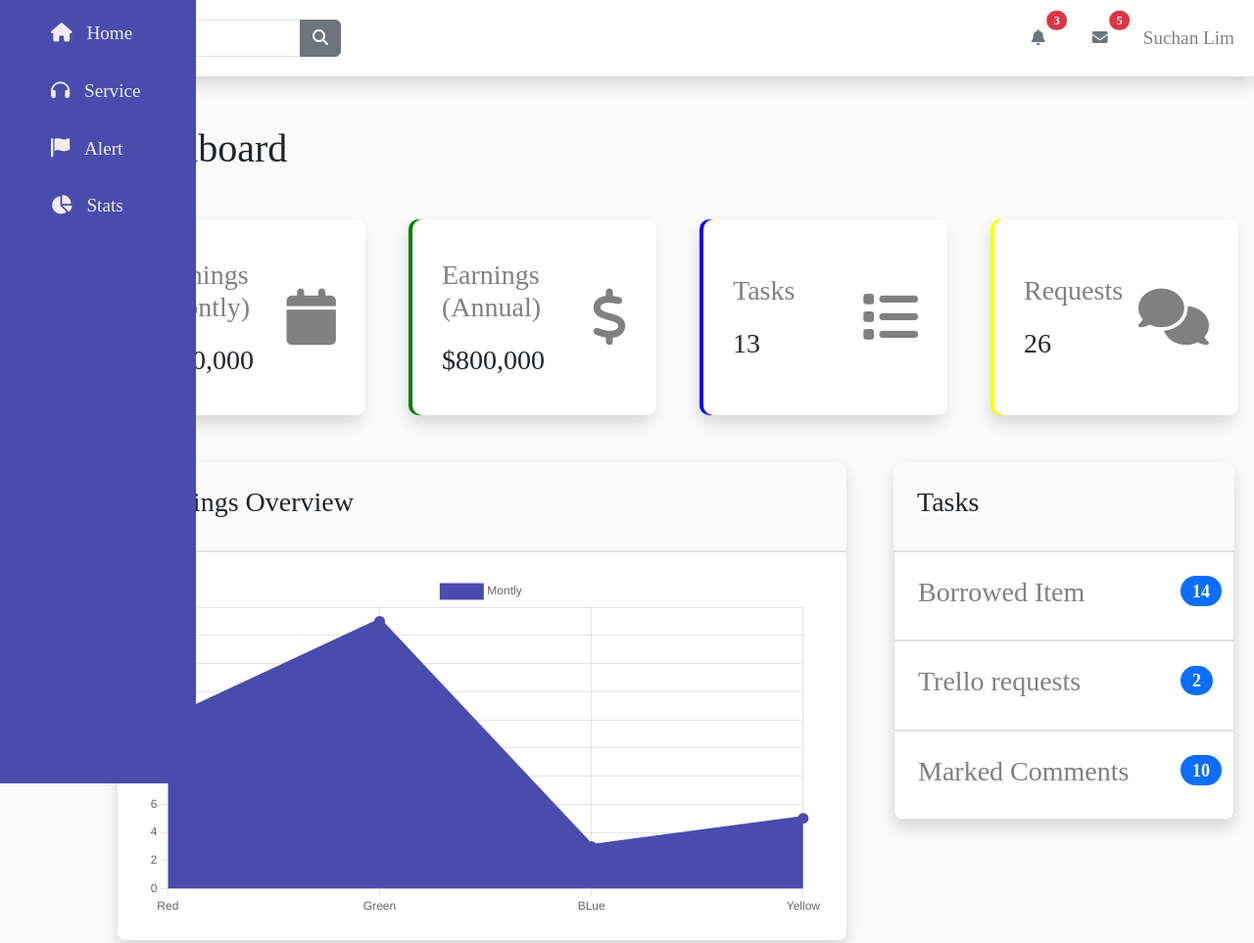
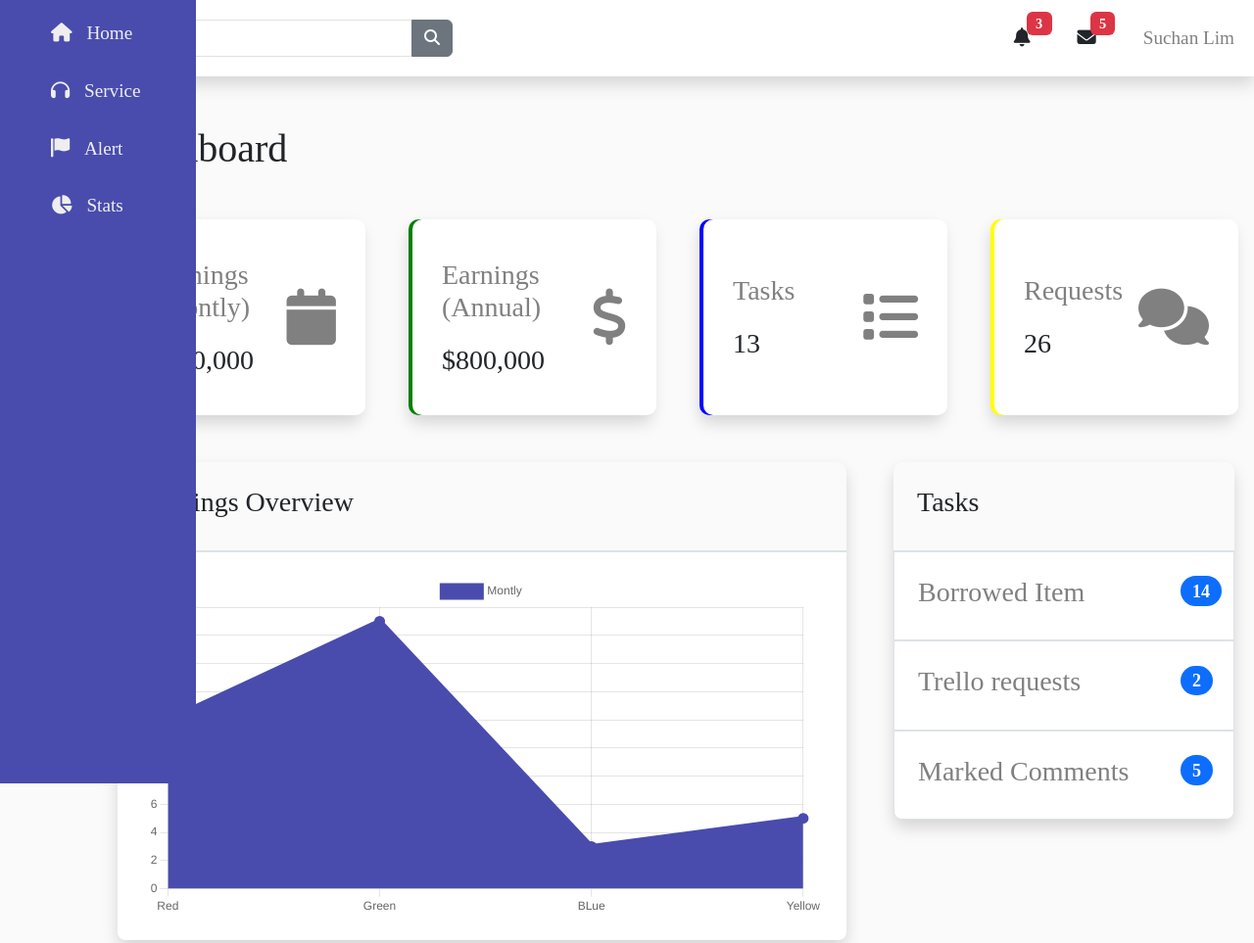
Before and after one commit to tncks2z/HTML_STUDY, a website: page project_AdminPage.html in a window 1280 px wide. Shown: the top 963 px of the page at 98% size. Drawn offline with nearby package versions, Linux system fonts and the light colour scheme; a web font is replaced by a local one.

Commit message:
AdminPage만들기_input animation추가

```diff
--- a/css/main3.css
+++ b/css/main3.css
@@ -31,18 +31,29 @@ textarea {
 li {
 	list-style: none;
 }
+.form-control {
+	border-right: none;
+}
+.input-animation {
+	width: 300px !important;
+	transition: all 1s;
+}
+.input-animation:focus {
+	width: 450px !important;
+}
 .top-bar {
 	display: flex;
 	align-items: center;
 	padding: 20px;
 	background-color: white;
 }
-.input-group {
-	width: 20%;
-	transition: all 1s;
+.nav-link {
+	position: relative;
 }
-.input-group input:focus .input-group {
-	width: 50%;
+.nav-link .badge {
+	position: absolute;
+	top: -13px;
+	left: 13px;
 }
 .side-bar {
 	display: flex;
@@ -133,3 +144,12 @@ li {
 		width: 50%;
 	}
 }
+@media screen and (max-width: 768px) {
+	.input-animation {
+		width: 200px !important;
+		transition: all 1s;
+	}
+	.input-animation:focus {
+		width: 250px !important;
+	}
+}
--- a/project_AdminPage.html
+++ b/project_AdminPage.html
@@ -47,35 +47,24 @@
 			</ul>
 		</nav>
 		<div style="margin-left: 100px">
-			<div class="top-bar shadow">
-				<div class="input-group">
-					<input
-						type="text"
-						class="form-control"
-						placeholder="Search"
-						aria-label="Search"
-						aria-describedby="button-addon2" />
-					<button class="btn btn-secondary" type="button" id="button-addon2">
+			<nav class="top-bar shadow">
+				<form class="d-flex">
+					<input class="form-control input-animation rounded-end-0" type="search" placeholder="Search" />
+					<button class="btn btn-secondary rounded-start-0" type="submit">
 						<i class="fa-solid fa-magnifying-glass"></i>
 					</button>
-				</div>
+				</form>
 				<div style="flex-grow: 1"></div>
-				<button type="button" class="btn btn-outline-secondary position-relative border-0 me-4">
+				<a class="nav-link me-4 me-lg-5" href="#">
+					<span class="badge bg-danger"> 3 </span>
 					<i class="fa-solid fa-bell"></i>
-					<span class="position-absolute top-0 start-100 translate-middle badge rounded-pill bg-danger">
-						3
-						<span class="visually-hidden">unread messages</span>
-					</span>
-				</button>
-				<button type="button" class="btn btn-outline-secondary border-0 position-relative me-4">
+				</a>
+				<a class="nav-link me-4 me-lg-5" href="#">
+					<span class="badge bg-danger">5</span>
 					<i class="fa-solid fa-envelope"></i>
-					<span class="position-absolute top-0 start-100 translate-middle badge rounded-pill bg-danger">
-						5
-						<span class="visually-hidden">unread messages</span>
-					</span>
-				</button>
-				<span class="font-grey">Suchan Lim</span>
-			</div>
+				</a>
+				<a class="nav-link font-grey" href="#">Suchan Lim</a>
+			</nav>
 			<div class="dashboard">
 				<h1 class="mb-5">Dashboard</h1>
 				<div class="row g-5 mb-5">
@@ -139,7 +128,7 @@
 								<h3>Earnings Overview</h3>
 							</div>
 							<div class="border-top rounded-bottom-3 p-4 bg-white">
-								<canvas id="myChart"></canvas>
+								<canvas id="myChart" class="w-100 h-100"></canvas>
 							</div>
 						</div>
 					</div>
@@ -174,7 +163,7 @@
 										<h3 class="font-grey">Marked Comments</h3>
 									</div>
 									<div class="col-2 text-center">
-										<h4><span class="badge rounded-pill text-bg-primary">10</span></h4>
+										<h4><span class="badge rounded-pill text-bg-primary">5</span></h4>
 									</div>
 								</div>
 							</div>
```
